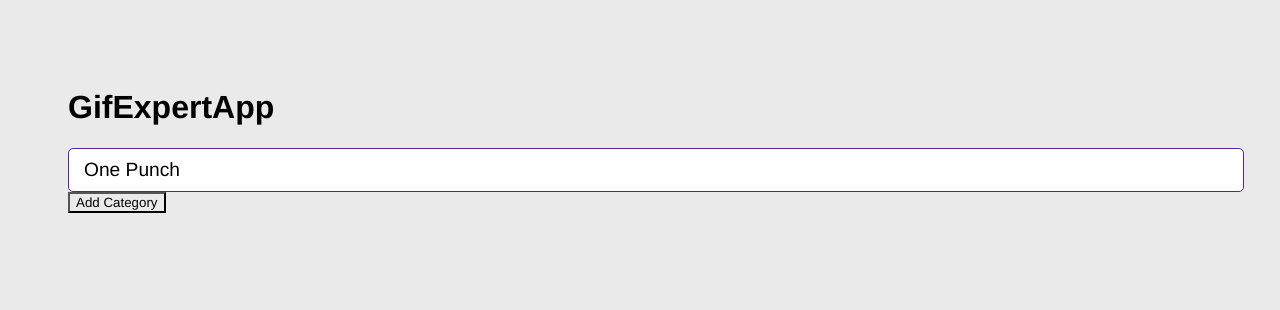
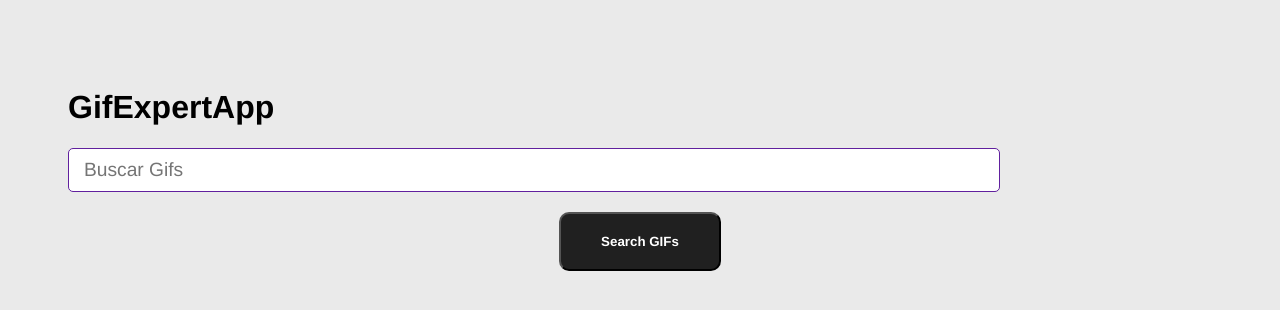
Before and after one commit to Alejandrolga02/Gif-Expert-App, a React (Vite) app: page / in a window 1280 px wide. Shown: the top 310 px of the page. Built offline with nearby package versions, Linux system fonts and the light colour scheme.

Commit message:
Added styles for button

```diff
--- a/src/components/AddCategory.jsx
+++ b/src/components/AddCategory.jsx
@@ -2,7 +2,7 @@ import PropTypes from "prop-types";
 import { useState } from "react";
 
 export const AddCategory = ({ onNewCategory }) => {
-	const [inputValue, setInputValue] = useState("One Punch");
+	const [inputValue, setInputValue] = useState("");
 
 	const onInputChange = ({ target }) => setInputValue(target.value);
 
@@ -20,7 +20,9 @@ export const AddCategory = ({ onNewCategory }) => {
 	return (
 		<form onSubmit={onSubmit}>
 			<input type="text" placeholder="Buscar Gifs" value={inputValue} onChange={onInputChange} />
-			<button type="submit">Add Category</button>
+			<button type="submit" className="btn-search">
+				Search GIFs
+			</button>
 		</form>
 	);
 };
--- a/src/styles.css
+++ b/src/styles.css
@@ -15,7 +15,8 @@ input {
 	font-size: 1.2rem;
 	outline: none;
 	padding: 10px 15px;
-	width: 100%;
+	width: calc(100% - 30px);
+	max-width: 900px;
 }
 
 h2 {
@@ -61,3 +62,20 @@ h3 {
 .card img {
 	width: 100%;
 }
+
+.btn-search {
+	display: block;
+	margin: 20px auto;
+	padding: 20px 40px;
+	max-width: 200px;
+	border-radius: 10px;
+	background-color: #202020;
+	color: #fff;
+	font-weight: 700;
+	font-family: Helvetica, Arial, sans-serif;
+	cursor: pointer;
+}
+
+.btn-search:hover {
+	background-color: #333333;
+}
```
